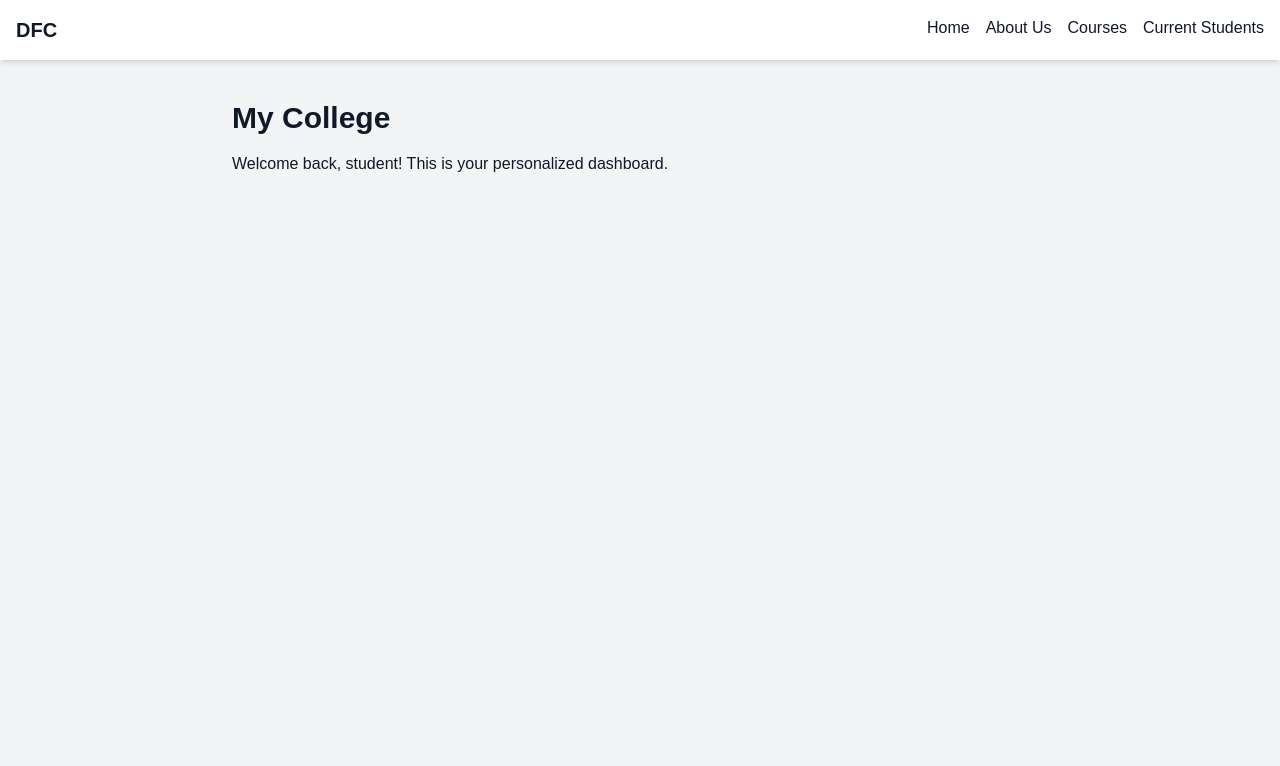
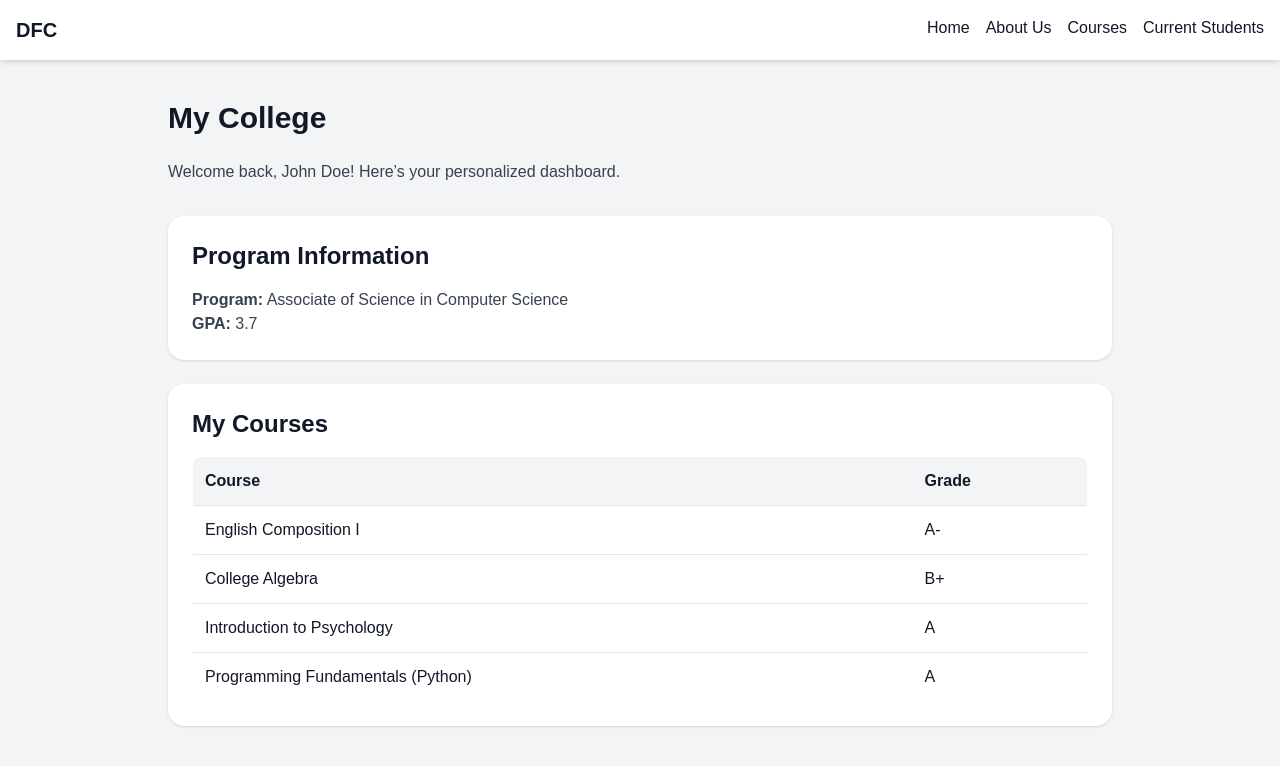
Before and after one commit to ferasguapo/dfc-college, a Next.js app: page /my-college in a window 1280 px wide. Shown: the top 766 px of the page. Built offline with nearby package versions, Linux system fonts and the light colour scheme.

Commit message:
Update page.tsx

```diff
--- a/app/my-college/page.tsx
+++ b/app/my-college/page.tsx
@@ -1,8 +1,54 @@
 export default function MyCollegePage() {
+  const student = {
+    name: "John Doe",
+    program: "Associate of Science in Computer Science",
+    gpa: 3.7,
+    enrolledCourses: [
+      { name: "English Composition I", grade: "A-" },
+      { name: "College Algebra", grade: "B+" },
+      { name: "Introduction to Psychology", grade: "A" },
+      { name: "Programming Fundamentals (Python)", grade: "A" },
+    ],
+  };
+
   return (
-    <div className="p-10 max-w-4xl mx-auto">
-      <h1 className="text-3xl font-bold mb-4">My College</h1>
-      <p>Welcome back, student! This is your personalized dashboard.</p>
+    <div className="p-10 max-w-5xl mx-auto">
+      <h1 className="text-3xl font-bold mb-6">My College</h1>
+      <p className="mb-8 text-gray-700">
+        Welcome back, {student.name}! Here’s your personalized dashboard.
+      </p>
+
+      {/* Program Info */}
+      <div className="bg-white p-6 rounded-2xl shadow mb-6">
+        <h2 className="text-2xl font-semibold mb-4">Program Information</h2>
+        <p className="text-gray-700">
+          <span className="font-semibold">Program:</span> {student.program}
+        </p>
+        <p className="text-gray-700">
+          <span className="font-semibold">GPA:</span> {student.gpa}
+        </p>
+      </div>
+
+      {/* Enrolled Courses */}
+      <div className="bg-white p-6 rounded-2xl shadow">
+        <h2 className="text-2xl font-semibold mb-4">My Courses</h2>
+        <table className="w-full border border-gray-200 rounded-lg overflow-hidden">
+          <thead className="bg-gray-100 text-left">
+            <tr>
+              <th className="p-3 border-b">Course</th>
+              <th className="p-3 border-b">Grade</th>
+            </tr>
+          </thead>
+          <tbody>
+            {student.enrolledCourses.map((course, idx) => (
+              <tr key={idx} className="hover:bg-gray-50">
+                <td className="p-3 border-b">{course.name}</td>
+                <td className="p-3 border-b">{course.grade}</td>
+              </tr>
+            ))}
+          </tbody>
+        </table>
+      </div>
     </div>
-  )
+  );
 }
```
